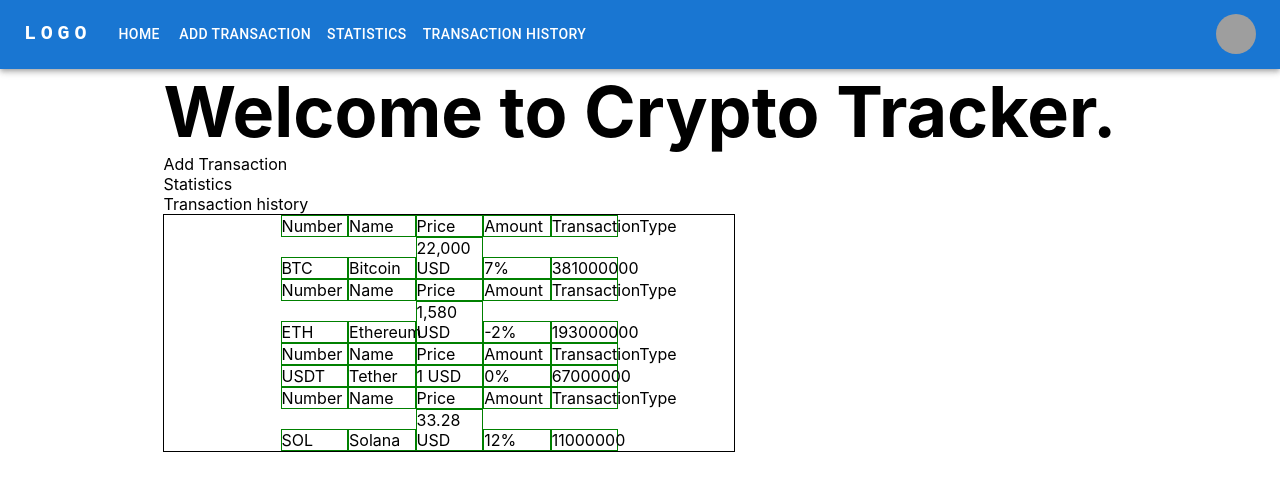
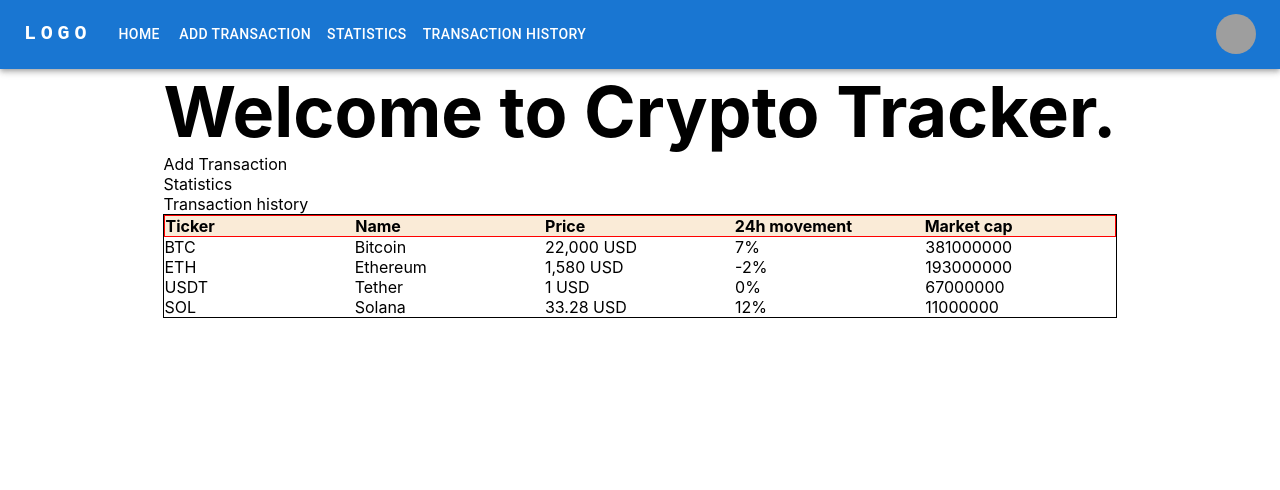
Before and after one commit to lksmrck/personal-crypto-tracker, a React (Create React App) app in the folder client/: page / in a window 1280 px wide. Shown: the top 490 px of the page. Built offline with nearby package versions, Linux system fonts and the light colour scheme; grey boxes are pictures that could not be loaded.

Commit message:
dashboard

```diff
--- /dev/null
+++ b/client/src/common/patterns.tsx
@@ -0,0 +1,5 @@
+export const transactionItem = {};
+
+export const holdingItem = {};
+
+export const dashboardItem = {};
--- a/client/src/components/home/Dashboard.tsx
+++ b/client/src/components/home/Dashboard.tsx
@@ -1,52 +1,10 @@
 import { StyledDashboard } from "./styled";
 import DashboardItem from "./DashboardItem";
-import { DashboardCryptoItem } from "../../store/statistics-slice";
-
-const DUMMY_DATA = [
-  {
-    ticker: "BTC",
-    name: "Bitcoin",
-    price: "22,000 USD",
-    dayMovement: "7%",
-    marketCap: "381000000",
-  },
-  {
-    ticker: "ETH",
-    name: "Ethereum",
-    price: "1,580 USD",
-    dayMovement: "-2%",
-    marketCap: "193000000",
-  },
-  {
-    ticker: "USDT",
-    name: "Tether",
-    price: "1 USD",
-    dayMovement: "0%",
-    marketCap: "67000000",
-  },
-  {
-    ticker: "SOL",
-    name: "Solana",
-    price: "33.28 USD",
-    dayMovement: "12%",
-    marketCap: "11000000",
-  },
-];
 
 export default function Dashboard() {
   return (
     <StyledDashboard>
-      {DUMMY_DATA.map((item: DashboardCryptoItem) => {
-        return (
-          <DashboardItem
-            ticker={item.ticker}
-            name={item.name}
-            price={item.price}
-            dayMovement={item.dayMovement}
-            marketCap={item.marketCap}
-          />
-        );
-      })}
+      <DashboardItem />
     </StyledDashboard>
   );
 }
--- a/client/src/components/home/DashboardItem.tsx
+++ b/client/src/components/home/DashboardItem.tsx
@@ -1,30 +1,60 @@
-import React from "react";
+import React, { useState } from "react";
 import { DashboardCryptoItem } from "../../store/statistics-slice";
 import { StyledDashboardItem } from "./styled";
 
-const DashboardItem: React.FC<DashboardCryptoItem> = ({
-  ticker,
-  name,
-  price,
-  dayMovement,
-  marketCap,
-}) => {
+const DUMMY_DATA = [
+  {
+    ticker: "BTC",
+    name: "Bitcoin",
+    price: "22,000 USD",
+    dayMovement: "7%",
+    marketCap: "381000000",
+  },
+  {
+    ticker: "ETH",
+    name: "Ethereum",
+    price: "1,580 USD",
+    dayMovement: "-2%",
+    marketCap: "193000000",
+  },
+  {
+    ticker: "USDT",
+    name: "Tether",
+    price: "1 USD",
+    dayMovement: "0%",
+    marketCap: "67000000",
+  },
+  {
+    ticker: "SOL",
+    name: "Solana",
+    price: "33.28 USD",
+    dayMovement: "12%",
+    marketCap: "11000000",
+  },
+];
+
+const DashboardItem: React.FC = () => {
+  const [dashboardItems, setDashboardItems] = useState(DUMMY_DATA);
   return (
     <StyledDashboardItem>
       <div className="transactions-title">
-        <span>Number</span>
+        <span>Ticker</span>
         <span>Name</span>
         <span>Price</span>
-        <span>Amount</span>
-        <span>TransactionType</span>
+        <span>24h movement</span>
+        <span>Market cap</span>
       </div>
-      <div>
-        <span>{ticker}</span>
-        <span>{name}</span>
-        <span>{price}</span>
-        <span>{dayMovement}</span>
-        <span>{marketCap}</span>
-      </div>
+      {DUMMY_DATA.map((item: DashboardCryptoItem) => {
+        return (
+          <div>
+            <span>{item.ticker}</span>
+            <span>{item.name}</span>
+            <span>{item.price}</span>
+            <span>{item.dayMovement}</span>
+            <span>{item.marketCap}</span>
+          </div>
+        );
+      })}
     </StyledDashboardItem>
   );
 };
--- a/client/src/components/home/styled.tsx
+++ b/client/src/components/home/styled.tsx
@@ -17,18 +17,26 @@ export const StyledHomePage = styled.div`
   .home-dashboard {
     display: flex;
 
-    justify-content: center;
-    width: 60%;
+    width: 100%;
     border: 2px solid red;
-    span {
-      display: inline-block;
-      width: 20%;
-      border: 1px solid green;
-    }
 
     border: 1px solid black;
   }
 `;
 
-export const StyledDashboardItem = styled.div``;
-export const StyledDashboard = styled.div``;
+export const StyledDashboardItem = styled.div`
+  width: 100%;
+  .transactions-title {
+    background-color: antiquewhite;
+    font-weight: bold;
+    width: 100%;
+    border: 1px solid red;
+  }
+  span {
+    display: inline-block;
+    width: 20%;
+  }
+`;
+export const StyledDashboard = styled.div`
+  width: 100%;
+`;
```
